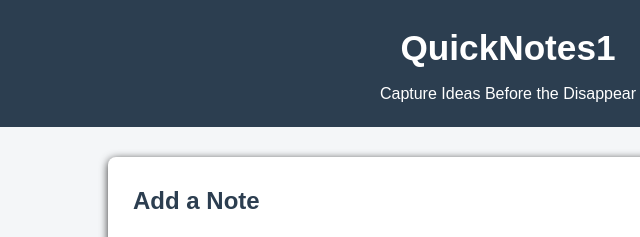
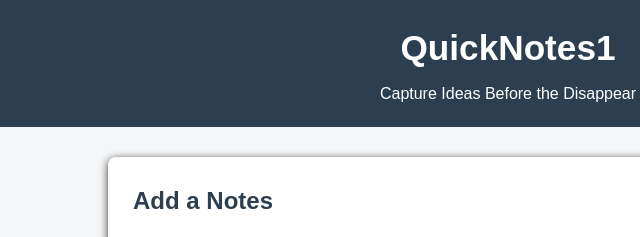
Before and after one commit to mawutmrtin/quicknotes-app, a plain HTML site: page web-foundations-days/quicknotes/project1.html in a window 1280 px wide. Shown: the top 237 px of the page, 132-772 px from the left. Drawn offline with Linux system fonts and the light colour scheme.

Commit message:
day7 assignment

```diff
--- a/web-foundations-days/quicknotes/project1.html
+++ b/web-foundations-days/quicknotes/project1.html
@@ -14,7 +14,7 @@
     </header>
     <main>
         <section>
-            <h2>Add a Note</h2>
+            <h2>Add a Notes</h2>
             <form id="note-form">
              <label for="note-input">New Note</label>
             <input type="text" id="note-input" placeholder="Type a note">
```
Also changed, not shown: 1 other file.
